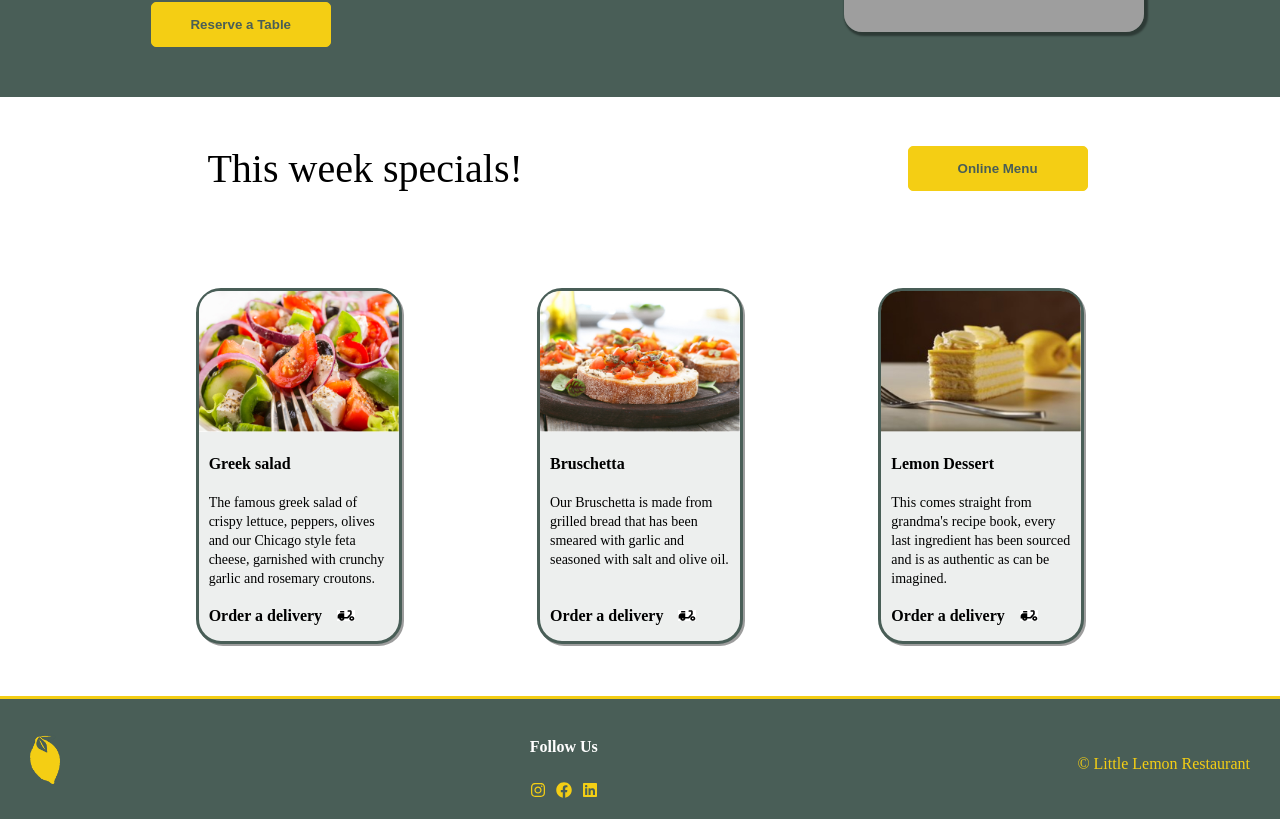
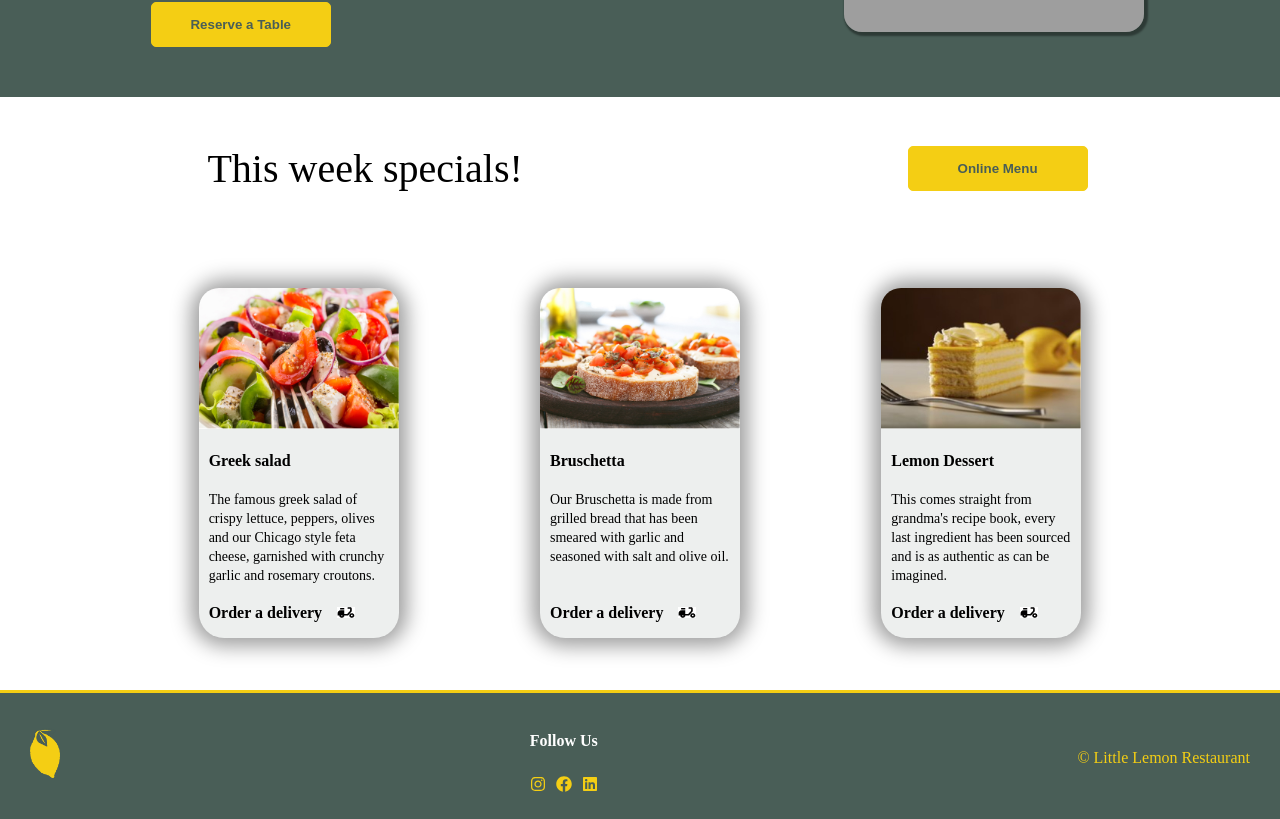
Before and after one commit to NicolaPapa96/little-lemon-restaurant, a React (Create React App) app: page / in a window 1280 px wide. Shown: the part 382-1201 px from the top of the page. Built offline with nearby package versions, Linux system fonts and the light colour scheme; grey boxes are pictures that could not be loaded.

Commit message:
change hover buttons and style cards

```diff
--- a/src/App.css
+++ b/src/App.css
@@ -109,6 +109,12 @@ header {
   cursor: pointer;
   background-color: #495e57;
   color: #f4ce14;
+  box-shadow: 0px 0px 5px 2px #f4ce14;
+}
+
+.menu-btn:hover {
+  box-shadow: 0px 0px 10px 2px #495e57;
+  border: 1px solid #495e57;
 }
 
 Main {
@@ -150,9 +156,8 @@ Main {
   background-color: #edefee;
   position: relative;
   margin-bottom: 15px;
-  box-shadow: 2px 2px rgba(0, 0, 0, 0.384);
+  box-shadow: 0px 0px 20px 8px rgba(0, 0, 0, 0.384);
   border-radius: 25px;
-  border: 3px solid #495e57;
 }
 
 .card-header {
--- a/src/components/BookingForm.js
+++ b/src/components/BookingForm.js
@@ -1,7 +1,6 @@
 import { useState } from "react";
 import { useForm } from "react-hook-form";
 import { fetchAPI, submitAPI } from "./API";
-//import { useNavigate } from "react-router-dom";
 
 export default function BookingForm({ navigate }) {
   const {
@@ -28,7 +27,6 @@ export default function BookingForm({ navigate }) {
     return <option>{time}</option>;
   });
 
-  //let navigate = useNavigate();
 
   const confirmBook = () => {
     if (formSubmit) {
--- a/src/components/Header.js
+++ b/src/components/Header.js
@@ -11,7 +11,7 @@ export default function Header() {
           eiusmod tempor incididunt ut labore et dolore magna aliqua.
         </p>
         <Link to="/reservations">
-          <button className="btn">Reserve a Table</button>
+          <button className="btn header-btn">Reserve a Table</button>
         </Link>
       </div>
       <img
--- a/src/pages/ConfirmedBooking.js
+++ b/src/pages/ConfirmedBooking.js
@@ -7,7 +7,7 @@ export default function ConfirmedBooking() {
         <h1 className="title">Little Lemon</h1>
         <h3 className="subtitle">Chicago</h3>
         <div className="book-message">
-          <h2>You have successfully reserve a table.</h2>
+          <h2>You have successfully reserved a table.</h2>
           <p className="paragraph">Thanks for choosing us</p>
           <Link to="/">
             <button className="btn">Done</button>
--- a/src/pages/Home.js
+++ b/src/pages/Home.js
@@ -1,5 +1,4 @@
 import Header from "../components/Header";
-import Footer from "../components/Footer";
 import Main from "../components/Main";
 
 export default function Home() {
```
